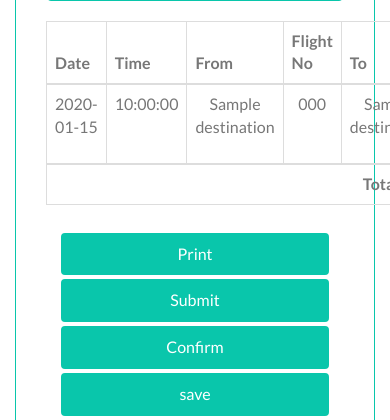
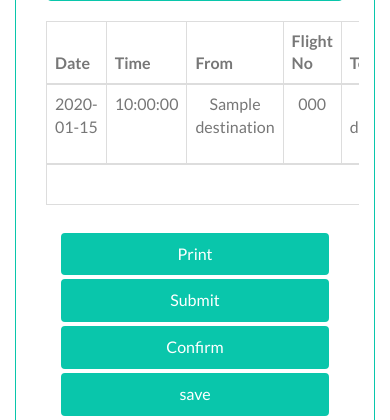
Before and after one commit to JayaniSumudini/Golf-Travel-Tracker, a PHP site: page /web/tripCreate in a window 390 px wide; the page is wider, and only the part inside the window is pictured. Shown: the part 946-1366 px from the top of that part. Run offline with PHP 8.4, Linux system fonts and the light colour scheme; the visitor is signed in with stand-in values (Sample User, id 1); tables that the repository leaves empty hold one stand-in row (values such as "Sample post").

Commit message:
mobile friendly

```diff
--- a/contact.php
+++ b/contact.php
@@ -24,6 +24,7 @@
 	<meta name="twitter:image" content="" />
 	<meta name="twitter:url" content="" />
 	<meta name="twitter:card" content="" />
+
 
 	<link href="https://fonts.googleapis.com/css?family=Lato:300,400,700" rel="stylesheet">
 
--- a/login/index.php
+++ b/login/index.php
@@ -68,12 +68,6 @@ if ($_POST) {
     <meta name="twitter:url" content=""/>
     <meta name="twitter:card" content=""/>
 
-<!--    <link rel="stylesheet" href="https://stackpath.bootstrapcdn.com/bootstrap/4.1.0/css/bootstrap.min.css" integrity="sha384-9gVQ4dYFwwWSjIDZnLEWnxCjeSWFphJiwGPXr1jddIhOegiu1FwO5qRGvFXOdJZ4" crossorigin="anonymous">-->
-<!--<!--    <script src="https://code.jquery.com/jquery-3.3.1.slim.min.js" integrity="sha384-q8i/X+965DzO0rT7abK41JStQIAqVgRVzpbzo5smXKp4YfRvH+8abtTE1Pi6jizo" crossorigin="anonymous"></script>-->-->
-<!--<!--    <script src="https://cdnjs.cloudflare.com/ajax/libs/popper.js/1.14.0/umd/popper.min.js" integrity="sha384-cs/chFZiN24E4KMATLdqdvsezGxaGsi4hLGOzlXwp5UZB1LY//20VyM2taTB4QvJ" crossorigin="anonymous"></script>-->-->
-<!--<!--    <script src="https://stackpath.bootstrapcdn.com/bootstrap/4.1.0/js/bootstrap.min.js" integrity="sha384-uefMccjFJAIv6A+rW+L4AHf99KvxDjWSu1z9VI8SKNVmz4sk7buKt/6v9KI65qnm" crossorigin="anonymous"></script>-->-->
-<!--<!--    -->-->
-<!--    <script src="https://stackpath.bootstrapcdn.com/bootstrap/4.1.0/js/bootstrap.min.js" integrity="sha384-uefMccjFJAIv6A+rW+L4AHf99KvxDjWSu1z9VI8SKNVmz4sk7buKt/6v9KI65qnm" crossorigin="anonymous"></script>-->
     <link href="https://fonts.googleapis.com/css?family=Lato:300,400,700" rel="stylesheet">
 
     <!-- Animate.css -->
--- a/tripCreate/index.php
+++ b/tripCreate/index.php
@@ -338,7 +338,7 @@ function convert_date_format($travel_date)
 
 
                                                 <div class="row form-group">
-                                                    <div class="col-md-12">
+                                                    <div class="col-md-12" style="overflow-x:auto; width: 100%">
                                                         <table class="table table-bordered">
                                                             <thead>
                                                             <tr style="font-weight: 800;">
```
